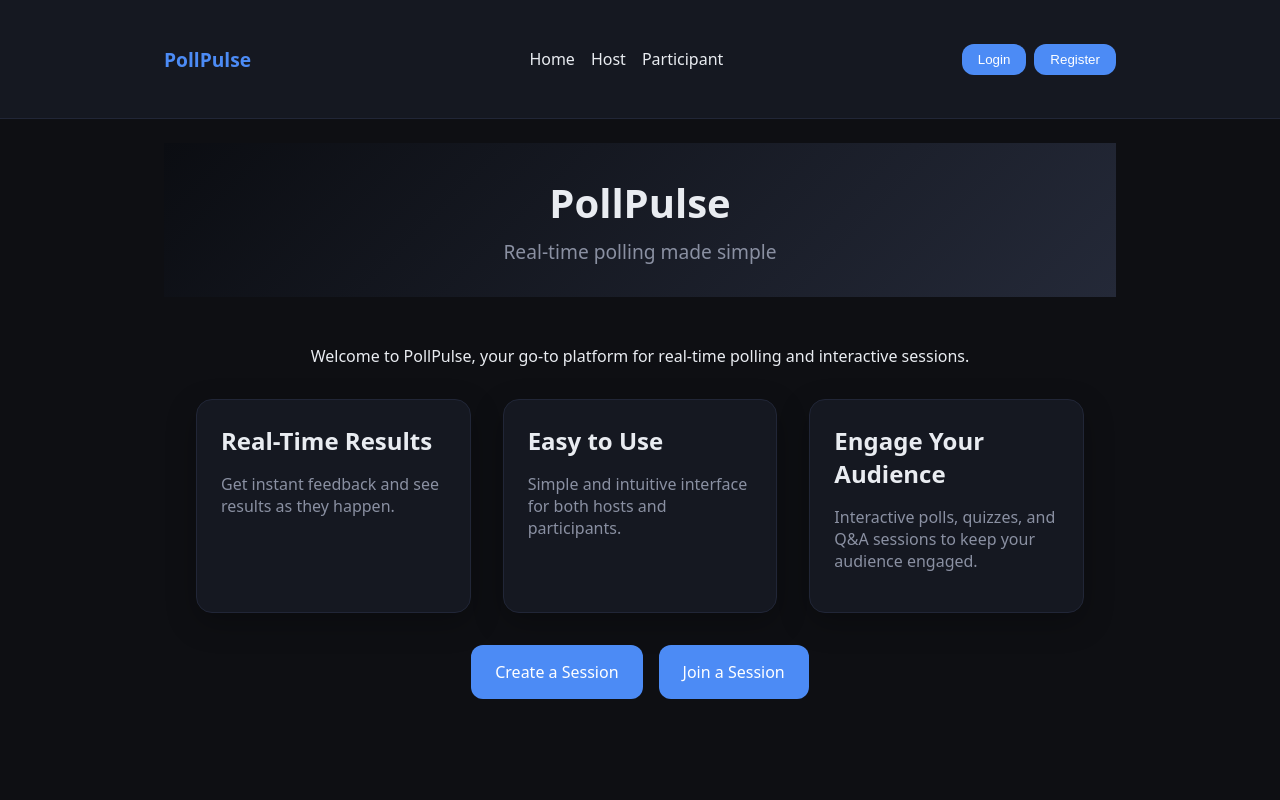
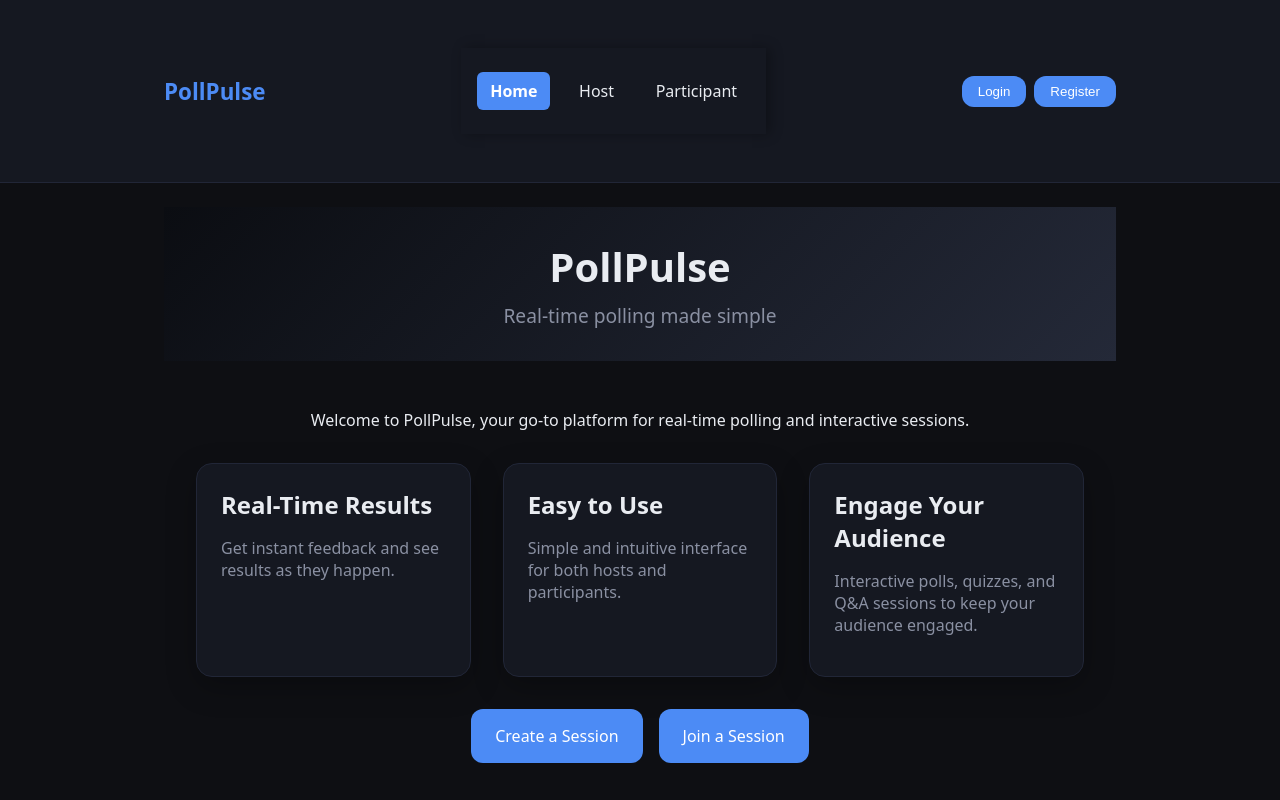
Before and after one commit to kongnyuroger/pollStream5_frontend, a React (Vite) app: page / in a window 1280 px wide. Shown: the top 800 px of the page. Built offline with nearby package versions, Linux system fonts and the light colour scheme; no server answers.

Commit message:
included active tap

```diff
--- a/src/api.js
+++ b/src/api.js
@@ -1,4 +1,4 @@
-const API_URL = import.meta.env.VITE_API_URL || 'http://localhost:3000'
+const API_URL = import.meta.env.VITE_API_URL;
 
 export function authHeaders(){
   const token = localStorage.getItem('token')
--- a/src/components/navbar/Navbar.css
+++ b/src/components/navbar/Navbar.css
@@ -1,3 +1,6 @@
+/* =========================
+   NAVBAR BASE STYLES
+   ========================= */
 .navbar {
   background: var(--panel);
   border-bottom: 1px solid #212637;
@@ -14,7 +17,7 @@
 }
 
 .navbar-brand {
-  font-size: 1.2rem;
+  font-size: 1.4rem;
   font-weight: 900;
   color: var(--accent);
   text-decoration: none;
@@ -25,10 +28,13 @@
   color: #3a75e8;
 }
 
+/* =========================
+   NAV LINKS (DESKTOP)
+   ========================= */
 .navbar-nav {
   list-style: none;
   display: flex;
-  gap: 1rem;
+  gap: 1.2rem;
   z-index: 500;
   transition: all 0.3s ease;
 }
@@ -38,21 +44,28 @@
 }
 
 .nav-link {
-  font-size: 0.9rem;
+  font-size: 1rem;
   color: var(--text);
   text-decoration: none;
-  transition: color 0.3s ease;
-  padding: 0.5rem;
-}
-
-.nav-link.active {
-  text-decoration: underline;
+  transition: color 0.3s ease, transform 0.2s ease;
+  padding: 0.5rem 0.8rem;
+  border-radius: 6px;
 }
 
 .nav-link:hover {
   color: var(--accent);
+  transform: translateY(-2px);
 }
 
+.nav-link.active {
+  background: var(--accent);
+  color: #fff;
+  font-weight: 600;
+}
+
+/* =========================
+   ACTION BUTTONS
+   ========================= */
 .navbar-actions {
   display: flex;
   gap: 0.5rem;
@@ -64,56 +77,96 @@
   color: white;
   text-decoration: none;
   border-radius: 12px;
-  transition: background-color 0.3s ease;
+  transition: background-color 0.3s ease, transform 0.2s ease;
 }
 
 .action-button:hover {
   background-color: #3a75e8;
+  transform: scale(1.05);
 }
 
+/* =========================
+   TOGGLE BUTTON (MOBILE)
+   ========================= */
 .navbar-toggle {
   display: none;
   background: none;
   border: none;
   color: var(--text);
-  font-size: 1rem;
+  font-size: 1.2rem;
   cursor: pointer;
 }
 
-@media (max-width: 426px) {
+/* =========================
+   BACKDROP OVERLAY
+   ========================= */
+.navbar-backdrop {
+  position: fixed;
+  top: 0;
+  left: 0;
+  width: 100vw;
+  height: 100vh;
+  background: rgba(0, 0, 0, 0.5);
+  z-index: 1000;
+  animation: fadeIn 0.3s ease;
+}
+
+@keyframes fadeIn {
+  from { opacity: 0; }
+  to   { opacity: 1; }
+}
+
+/* =========================
+   MOBILE STYLES
+   ========================= */
+@media (max-width: 430px) {
   .navbar-toggle {
     display: block;
   }
 
+  /* Side navigation */
   .navbar-nav {
-    position: absolute;
-    top: 100%;
+    position: fixed;
+    top: 0;
     left: 0;
-    right: 0;
+    height: 100vh;
+    width: 55%; /* reduced width */
+    max-width: 220px;
     background: var(--panel);
-    border-bottom: 1px solid #212637;
+    border-right: 1px solid #212637;
     flex-direction: column;
-    gap: 0.5rem;
-    padding: 0.5rem;
-    transform: translateY(-100%);
-    transition: transform 0.3s ease;
+    gap: 1rem;
+    padding: 2rem 1rem;
+    transform: translateX(-100%);
+    transition: transform 0.3s ease-in-out;
+    z-index: 1500;
+    box-shadow: 4px 0 12px rgba(0, 0, 0, 0.3);
   }
 
   .navbar-nav.open {
-    transform: translateY(0);
+    transform: translateX(0);
   }
+
   .navbar-nav.close {
-    display: none;
+    transform: translateX(-100%);
   }
 
   .nav-item {
     width: 100%;
-    text-align: center;
+    text-align: left;
   }
 
   .nav-link {
     display: block;
     width: 100%;
+    font-size: 1rem;
+    padding: 0.8rem 1rem;
+    border-radius: 8px;
+  }
+
+  .nav-link.active {
+    background: var(--accent);
+    color: #fff;
   }
 
   .navbar-actions {
--- a/src/components/navbar/Navbar.jsx
+++ b/src/components/navbar/Navbar.jsx
@@ -1,15 +1,15 @@
-import React, { useState } from 'react';
-import { NavLink, useNavigate } from 'react-router-dom';
-import './Navbar.css';
+import React, { useState } from "react";
+import { NavLink, useNavigate } from "react-router-dom";
+import "./Navbar.css";
 
 const Navbar = () => {
   const navigate = useNavigate();
-  const token = localStorage.getItem('token');
+  const token = localStorage.getItem("token");
   const [isMenuOpen, setIsMenuOpen] = useState(false);
 
   const logout = () => {
-    localStorage.removeItem('token');
-    navigate('/login');
+    localStorage.removeItem("token");
+    navigate("/login");
   };
 
   const toggleMenu = () => {
@@ -28,50 +28,80 @@ const Navbar = () => {
         <NavLink to="/" className="navbar-brand" onClick={closeMenu}>
           PollPulse
         </NavLink>
+
+        {/* Mobile toggle */}
         <button className="navbar-toggle" onClick={toggleMenu}>
-          {isMenuOpen ? 'Close' : 'Menu'}
+          {isMenuOpen ? "Close" : "Menu"}
         </button>
-        <ul className={`navbar-nav ${isMenuOpen ? 'open' : 'close'}`}>
+
+        {/* Nav links */}
+        <ul className={`navbar-nav ${isMenuOpen ? "open" : "close"}`}>
           <li className="nav-item">
             <NavLink
               to="/"
-              className={({ isActive }) => (isActive ? 'active' : '')}
+              end
+              className={({ isActive }) =>
+                `nav-link ${isActive ? "active" : ""}`
+              }
               onClick={closeMenu}
             >
               Home
             </NavLink>
           </li>
+
           <li className="nav-item">
             <NavLink
               to="/host"
-              className={({ isActive }) => (isActive ? 'active' : '')}
+              className={({ isActive }) =>
+                `nav-link ${isActive ? "active" : ""}`
+              }
               onClick={closeMenu}
             >
               Host
             </NavLink>
           </li>
+
           <li className="nav-item">
             <NavLink
               to="/participant"
-              className={({ isActive }) => (isActive ? 'active' : '')}
+              className={({ isActive }) =>
+                `nav-link ${isActive ? "active" : ""}`
+              }
               onClick={closeMenu}
             >
               Participant
             </NavLink>
           </li>
         </ul>
+
+        {/* Overlay */}
+        {isMenuOpen && (
+          <div className="navbar-backdrop" onClick={closeMenu}></div>
+        )}
+
+        {/* Actions */}
         <div className="navbar-actions">
           {!token && (
-            <button className="action-button" onClick={() => navigate('/login')}>
+            <button
+              className="action-button"
+              onClick={() => navigate("/login")}
+            >
               Login
             </button>
           )}
           {!token && (
-            <button className="action-button" onClick={() => navigate('/register')}>
+            <button
+              className="action-button"
+              onClick={() => navigate("/register")}
+            >
               Register
             </button>
           )}
-          {token && <button className="action-button" onClick={logout}>Logout</button>}
+          {token && (
+            <button className="action-button" onClick={logout}>
+              Logout
+            </button>
+          )}
         </div>
       </div>
     </nav>
--- a/src/pages/login/Login.css
+++ b/src/pages/login/Login.css
@@ -26,6 +26,12 @@
   font-size: 13px;
   animation: fadeIn 0.5s ease;
 }
+
+.link.login{
+  display: flex;
+  justify-content: center;
+  cursor: pointer;
+}
 @media (max-width: 860px) {
   .auth-wrap {
     grid-template-columns: 1fr;
--- a/src/pages/login/Login.jsx
+++ b/src/pages/login/Login.jsx
@@ -46,7 +46,7 @@ export default function Login(){
         </div>
         {error && <div className="error">{error}</div>}
         <button disabled={loading}>{loading ? 'Signing in...' : 'Login'}</button>
-        <button className="link" type="button" onClick={()=>window.location.assign('/register')}>Create an account</button>
+        <p className="link login" type="button" onClick={()=>window.location.assign('/register')}>Create an account</p>
       </form>
     </div>
   )
--- a/src/pages/register/Register.css
+++ b/src/pages/register/Register.css
@@ -1,4 +1,4 @@
-.ok {
+.ok, .navigate {
   color: #29c173;
   font-size: 13px;
   animation: fadeIn 0.5s ease;
--- a/src/pages/register/Register.jsx
+++ b/src/pages/register/Register.jsx
@@ -1,5 +1,6 @@
 import { useState } from 'react'
 import { api } from '../../api'
+import { Link } from 'react-router-dom'
 import './Register.css'
 
 export default function Register(){
@@ -38,6 +39,7 @@ export default function Register(){
         </div>
         {error && <div className="error">{error}</div>}
         {ok && <div className="ok">{ok}</div>}
+        <p>i have an acount. <a className='link' href="/login">login</a> </p>
         <button>Create account</button>
       </form>
     </div>
--- a/src/pages/sessiondetail/SessionDetail.jsx
+++ b/src/pages/sessiondetail/SessionDetail.jsx
@@ -170,7 +170,7 @@ export default function SessionDetail() {
               value={question}
               onChange={(e) => setQuestion(e.target.value)}
               required
-              placeholder="What should we build next?"
+              placeholder="input poll"
             />
           </div>
           <div>
--- a/src/styles/global.css
+++ b/src/styles/global.css
@@ -36,6 +36,7 @@ button {
 }
 button:hover {
     background-color: #3a75e8;
+    color: white;
 }
 input,
 select,
@@ -54,6 +55,8 @@ input:focus,
 select:focus,
 textarea:focus {
     border-color: var(--accent);
+        font-size: 16px;
+
 }
 .container {
     max-width: 1000px;
```
Also changed, not shown: 1 other file (tests, documents, lock files or other folders).
